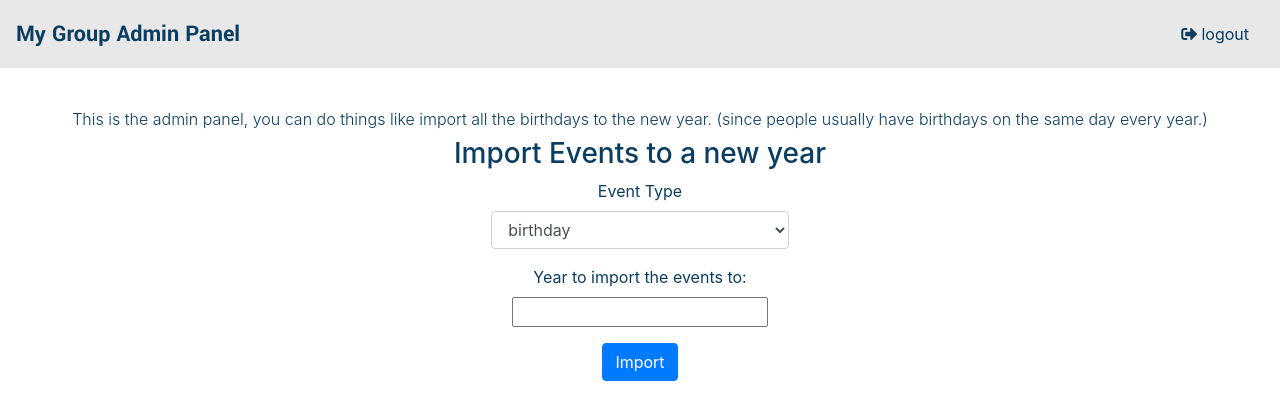
After one commit to kennethkeim/my-group-demo, a Flask app: page /admin in a window 1280 px wide. The commit adds this page. Shown: the top 420 px of the page. Run offline with Flask 2, Linux system fonts and the light colour scheme; the visitor is signed in with stand-in values (Sample User, id 1); some libraries are stand-ins or nearby versions.

Commit message:
added front end for admin panel, tweaked some random stuff

```diff
--- a/app.py
+++ b/app.py
@@ -56,7 +56,6 @@ def login_required(f):
 # Global variables
 months = ["","January", "February", "March", "April", "May", "June", "July", "August", "September", "October", "November", "December"]
 weeks = ["Monday", "Tuesday", "Wednesday", "Thursday", "Friday", "Saturday", "Sunday"]
-currentYear = datetime.datetime.now().year
 
 
 # ROUTES
--- a/routes.py
+++ b/routes.py
@@ -11,7 +11,7 @@ import datetime
 import re
 
 # import my own modules
-from app import app, login_required, months, weeks, currentYear
+from app import app, login_required, months, weeks
 from dbModels import Users, Contacts, Events, db
 
 
@@ -27,7 +27,7 @@ def redir():
 @app.route("/events", methods=["GET"])
 @app.route("/events/<year>", methods=["GET"])
 @login_required
-def events(year=currentYear):
+def events(year=datetime.datetime.now().year):
     """Render events page"""
 
     yearBegin = datetime.date(int(year), 1, 1)
@@ -93,7 +93,7 @@ def events(year=currentYear):
         prev_date = event.date
 
         # iteration over each event ends ---------------------------------------------------------------------------------------------
-
+    currentYear = datetime.datetime.now().year;
     years = [(currentYear -1), currentYear, (currentYear + 1)]
 
     # pass data to events.html
@@ -246,6 +246,88 @@ def delev(event_id):
 
 
 
+
+
+
+
+@app.route("/admin", methods=["GET"])
+@login_required
+def admin():
+    """Render Admin Panel Page"""
+    return render_template("/admin.html")
+
+
+
+
+
+
+
+
+# import datetime
+# from app import months
+# from dbModels import Events, db
+# from sqlalchemy import or_
+# app.route("/events/import/<year>", methods="POST")
+# @login_required
+# def importEventsToYear(year):
+#     # find all the birthdays and anniversaries
+#     events = Events.query.filter(or_(Events.type == 'birthday', Events.type == 'anniversary')).all()
+#
+#     eventsCount = len(events)
+#     changedEventsCount = 0
+#
+#     # iterate through each event
+#     for oldEvent in events:
+#         month_num = oldEvent.month_num
+#         day_num = oldEvent.date.day
+#
+#         # construct the date
+#         try:
+#             date = datetime.date(year, month_num, day_num)
+#         except (ValueError, TypeError):
+#             return "This date isn't valid."
+#
+#         # construct the 'readable_date'
+#         weeks = ["Monday", "Tuesday", "Wednesday", "Thursday", "Friday", "Saturday", "Sunday"]
+#         wkday = weeks[date.weekday()]
+#         month_name = months[month_num]
+#         readable_date = f"{wkday}, {month_name} {day_num}"
+#
+#         # set everything to stay same except date and readable_date
+#         # commit changes
+#         if db.session.query(db.exists().where(Events.id == oldEvent.id)).scalar(): # this is stock SQLAlchemy
+#             newEvent = Events.query.get(oldEvent.id)
+#             newEvent.date = date
+#             newEvent.readable_date = readable_date
+#             newEvent.title = newEvent.title
+#             newEvent.time = newEvent.time
+#             newEvent.location = newEvent.location
+#             newEvent.notes = newEvent.notes
+#             newEvent.type = newEvent.type
+#             newEvent.month_num = newEvent.month_num
+#             db.session.commit()
+#             changedEventsCount += 1
+#
+#
+#     return f"Found {eventsCount} Events. Changed {changedEventsCount}."
+
+
+
+
+
+
+
+
+
+
+
+
+
+
+
+
+
+
 # Register user
 @app.route("/register", methods=["GET", "POST"])
 def register():
--- /dev/null
+++ b/static/admin.css
@@ -0,0 +1,4 @@
+h2 {
+   font-size: 1em;
+   font-weight: 300;
+}
--- /dev/null
+++ b/templates/admin.html
@@ -0,0 +1,59 @@
+{% extends "layout.html" %}
+
+
+{% block page_specific_css %}
+   <link href="{{ url_for('static', filename='admin.css') }}" rel="stylesheet">
+{% endblock %}
+
+
+{% block title %}My Group Admin Panel{% endblock %}
+
+
+{% block navbar %}
+<!-- navbar text -->
+<span class="navbar-text">My Group Admin Panel</span>
+{% endblock %}
+
+
+{% block navbar_nav %}
+<!-- Logout button -->
+<li class="nav-item">
+    <form class="form-inline" action="/logout" method="post">
+        <button type="submit" class="btn mt-3 mt-sm-auto" id="logout_btn"><i class="fas fa-sign-out-alt"></i> logout</button>
+    </form>
+</li>
+{% endblock %}
+
+
+{% block main %}
+
+   <h2>This is the admin panel, you can do things like import all the birthdays to the new year. (since people usually have birthdays on the same day every year.)</h2>
+
+
+   <h3>Import Events to a new year</h3>
+   <div class="row justify-content-center">
+      <div class="col-md-3">
+         <form action="/admin/import" method="post">
+            <div class="form-group">
+               <label for="type">Event Type</label>
+               <select id="type" name="type" class="form-control">
+                  <option value="birthday">birthday</option>
+                  <option value="anniversary">anniversary</option>
+                  <option value="holiday">holiday</option>
+                  <option value="event">event</option>
+                  <option value="food">food</option>
+               </select>
+            </div>
+
+            <div class="form-group">
+               <label for="year">Year to import the events to:</label>
+               <input type="text" id="year" name="year">
+            </div>
+
+            <button type="submit" class="btn btn-primary">Import</button>
+         </form>
+      </div>
+   </div>
+
+
+{% endblock %}
--- a/templates/layout.html
+++ b/templates/layout.html
@@ -5,12 +5,15 @@
     <meta charset="utf-8"> <!-- required by Bootstrap -->
     <meta name="viewport" content="width=device-width, initial-scale=1 shrink-to-fit=no"> <!-- required by Bootstrap -->
 
-    <!-- Bootstrap CSS, Google fonts, Font Awesome, my jQuery UI theme, and my own CSS -->
+    <!-- Bootstrap CSS, Google fonts, Font Awesome, jQuery UI theme -->
     <link rel="stylesheet" href="https://maxcdn.bootstrapcdn.com/bootstrap/4.0.0/css/bootstrap.min.css" integrity="sha384-Gn5384xqQ1aoWXA+058RXPxPg6fy4IWvTNh0E263XmFcJlSAwiGgFAW/dAiS6JXm" crossorigin="anonymous">
     <link href="https://fonts.googleapis.com/css?family=Yantramanav:700,900" rel="stylesheet">
     <link rel="stylesheet" href="https://use.fontawesome.com/releases/v5.0.13/css/all.css" integrity="sha384-DNOHZ68U8hZfKXOrtjWvjxusGo9WQnrNx2sqG0tfsghAvtVlRW3tvkXWZh58N9jp" crossorigin="anonymous">
-    <link href="{{ url_for('static', filename='jquery-ui-theme/jquery-ui.css') }}" rel="stylesheet">
+    {% block jquery_ui_theme %}{% endblock %}
+
+    <!-- my own CSS -->
     <link href="{{ url_for('static', filename='styles.css') }}" rel="stylesheet">
+    {% block page_specific_css %}{% endblock %}
 
     <!-- that favicon thing -->
     <link rel="shortcut icon" href="{{ url_for('static', filename='images/favicon.ico') }}">
@@ -67,7 +70,7 @@
     <!-- All the modals for the events page are here -->
     {% block modals %}{% endblock %}
 
-    <!-- the left side nav -->
+    <!-- left side nav for the events page -->
     {% block side_nav %}{% endblock %}
 
     <!-- Main contents of all pages -->
@@ -80,8 +83,9 @@
     <script src="https://code.jquery.com/jquery-3.3.1.min.js" integrity="sha256-FgpCb/KJQlLNfOu91ta32o/NMZxltwRo8QtmkMRdAu8=" crossorigin="anonymous"></script>
     <script src="https://cdnjs.cloudflare.com/ajax/libs/popper.js/1.12.9/umd/popper.min.js" integrity="sha384-ApNbgh9B+Y1QKtv3Rn7W3mgPxhU9K/ScQsAP7hUibX39j7fakFPskvXusvfa0b4Q" crossorigin="anonymous"></script>
     <script src="https://maxcdn.bootstrapcdn.com/bootstrap/4.0.0/js/bootstrap.min.js" integrity="sha384-JZR6Spejh4U02d8jOt6vLEHfe/JQGiRRSQQxSfFWpi1MquVdAyjUar5+76PVCmYl" crossorigin="anonymous"></script>
-    <script src="{{ url_for('static', filename='jquery-ui-theme/jquery-ui.js') }}"></script>
+    {% block jquery_ui %}{% endblock %}
     <script src="{{ url_for('static', filename='scripts.js') }}"></script>
     {% block inlinejs %}{% endblock %}
+
 </body>
 </html>
```
Also changed, not shown: templates/events.html (+17 -6 lines).
